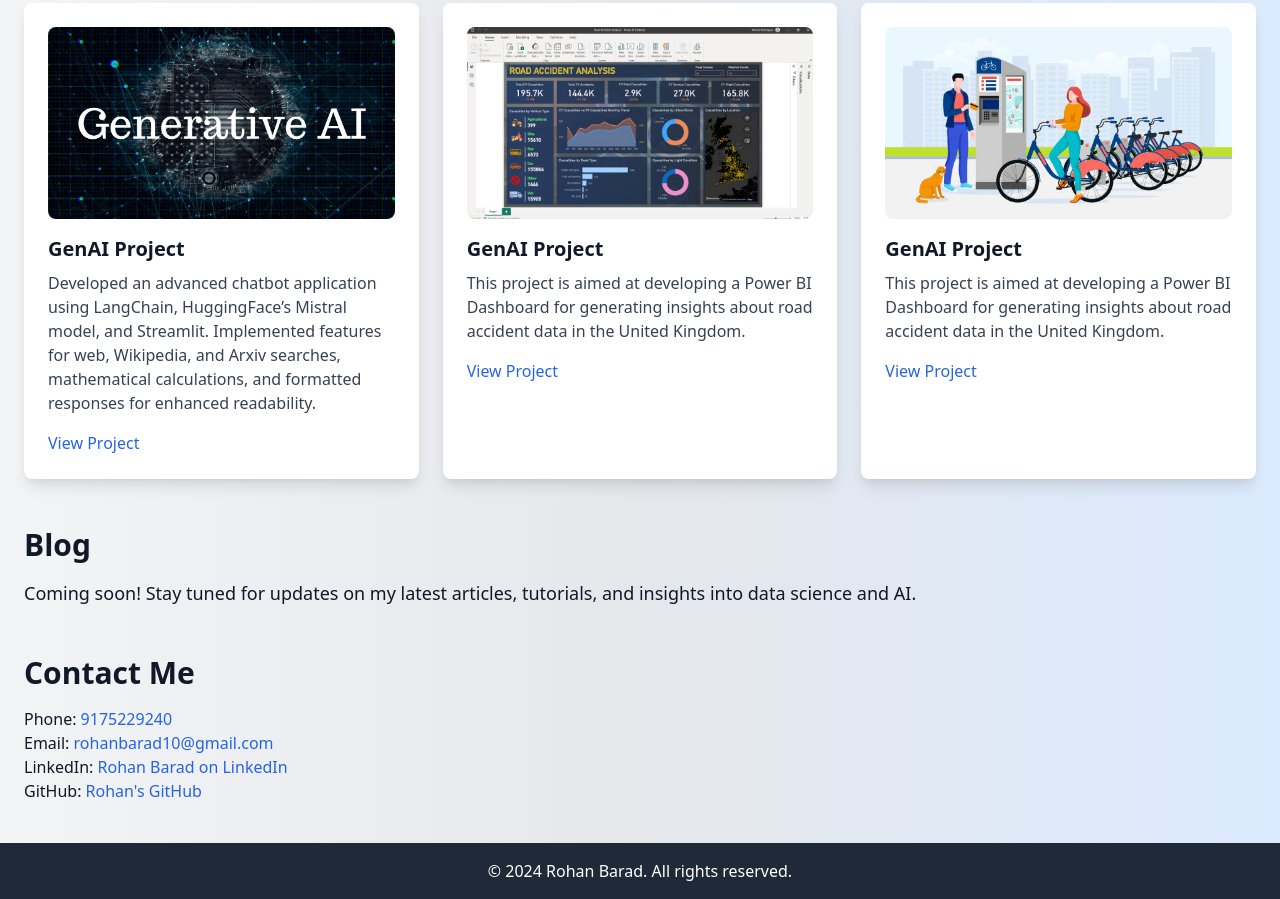
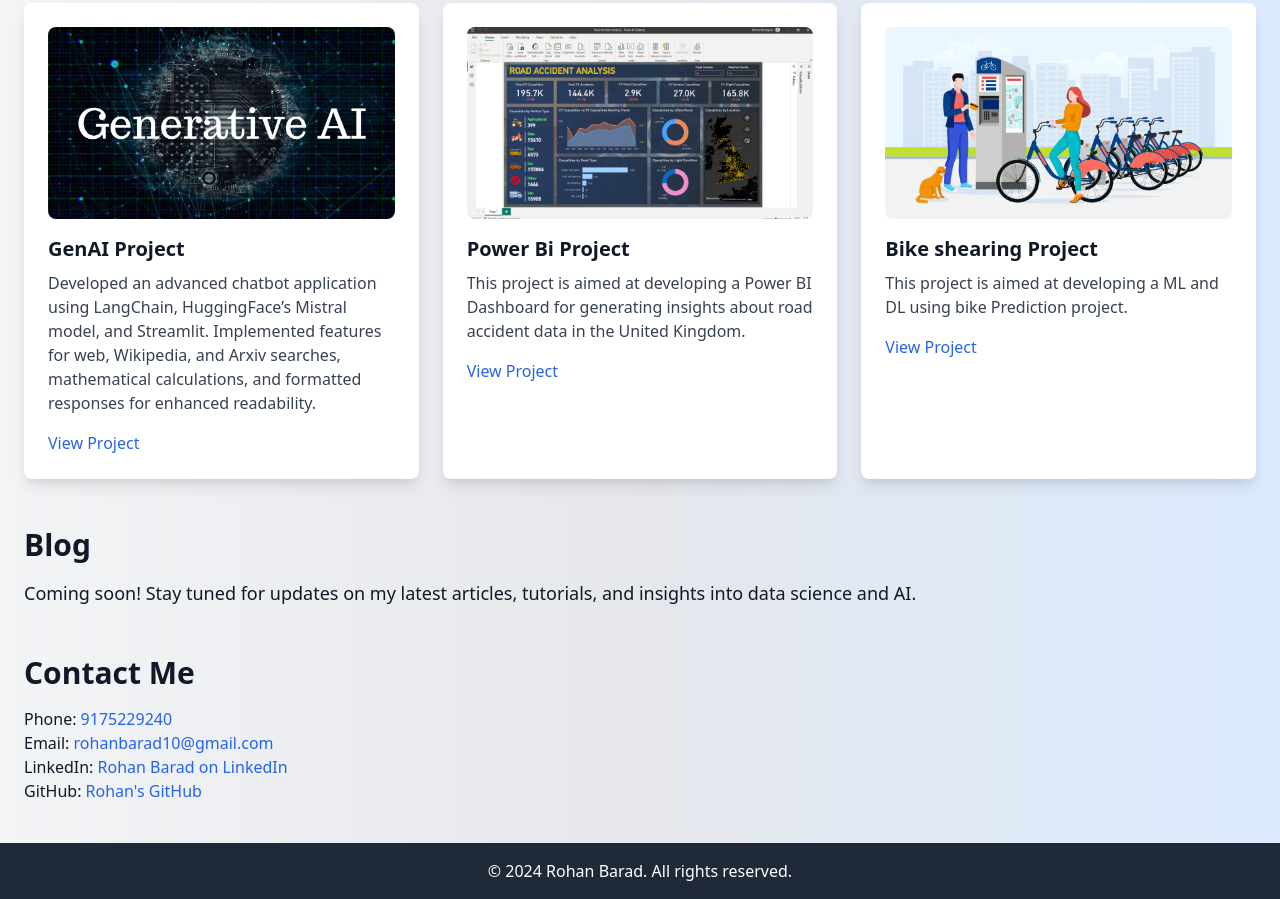
Before and after one commit to rohansb10/portfolio, a plain HTML site: page index.html in a window 1280 px wide. Shown: the part 1377-2276 px from the top of the page. Drawn offline with nearby package versions, Linux system fonts and the light colour scheme.

Commit message:
project_gen_ai

```diff
--- a/index.html
+++ b/index.html
@@ -161,15 +161,15 @@
                 <!-- Project Card 5 -->
                 <li class="bg-white shadow-lg rounded-lg p-6 hover:shadow-xl transition">
                     <img src="img/dahboard.png" alt="Project 4" class="w-full h-48 object-cover mb-4 rounded-lg">
-                    <h3 class="text-xl font-semibold">GenAI Project</h3>
+                    <h3 class="text-xl font-semibold">Power Bi Project</h3>
                     <p class="text-gray-700 mt-2">This project is aimed at developing a Power BI Dashboard for generating insights about road accident data in the United Kingdom.</p>
                     <a href="https://github.com/rohansb10/power-bi-data-analysis/tree/main/Road-Accidents_Dashboard%20In%20United%20Kingdom" class="text-blue-600 hover:underline mt-4 inline-block">View Project</a>
                 </li>
                 <!-- Project Card 6 -->
                 <li class="bg-white shadow-lg rounded-lg p-6 hover:shadow-xl transition">
                     <img src="img/bike.jpg" alt="Project 4" class="w-full h-48 object-cover mb-4 rounded-lg">
-                    <h3 class="text-xl font-semibold">GenAI Project</h3>
-                    <p class="text-gray-700 mt-2">This project is aimed at developing a Power BI Dashboard for generating insights about road accident data in the United Kingdom.</p>
+                    <h3 class="text-xl font-semibold">Bike shearing Project</h3>
+                    <p class="text-gray-700 mt-2">This project is aimed at developing a ML and DL using bike Prediction project.</p>
                     <a href="https://github.com/rohansb10/bike_shearing_Full_project" class="text-blue-600 hover:underline mt-4 inline-block">View Project</a>
                 </li>
             </ul>
```
